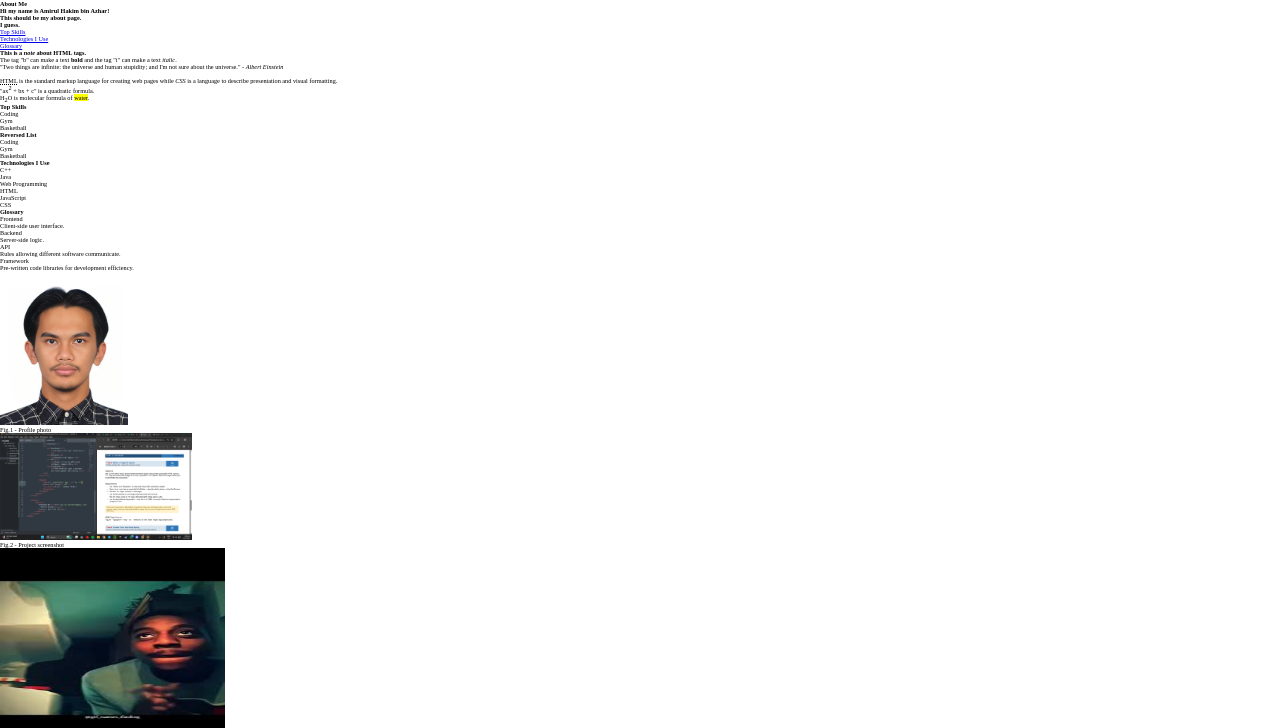
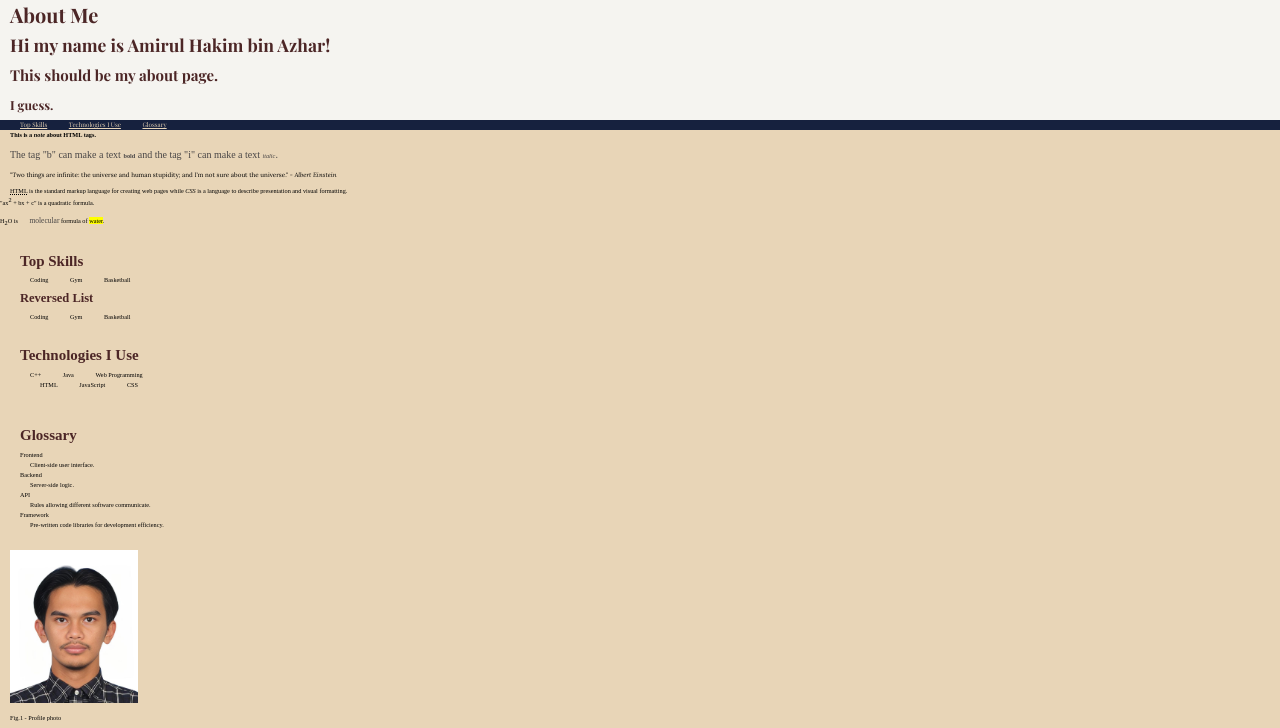
Before and after one commit to heartrow/Lab1ExercieCPAD, a plain HTML site: page contact.html in a window 1280 px wide. Shown: the top 728 px of the page. Drawn offline with nearby package versions, Linux system fonts and the light colour scheme; a web font is replaced by a local one.

Commit message:
Complete task 2

```diff
--- a/style.css
+++ b/style.css
@@ -21,3 +21,117 @@
   padding: 0;
   font-size: 0.625rem;
 }
+
+h1 {
+    padding-left: 1rem;
+    font-size: 2rem;
+    line-height: 3rem;
+    color: rgb(76, 38, 38);
+}
+
+h2 {
+    padding-left: 1rem;
+    font-size: 1.75rem;
+    line-height: 3rem;
+    color: rgb(76, 38, 38);
+}
+
+h3 {
+    padding-left: 1rem;
+    font-size: 1.5rem;
+    line-height: 3rem;
+    color: rgb(76, 38, 38);
+}
+
+h4 {
+    padding-left: 1rem;
+    font-size: 1.25rem;
+    line-height: 3rem;
+    color: rgb(76, 38, 38);
+}
+
+p {
+    padding-left: 1rem;
+    font-size: 1rem;
+    line-height: 3rem;
+    color: rgb(73, 70, 70);
+}
+
+small {
+    padding-left: 1rem;
+    font-size: 0.75rem;
+    line-height: 3rem;
+    color: rgb(73, 70, 70);
+}
+
+header {
+    font-family: var(--font-heading);
+    background-color: var(--color-surface);
+}
+
+nav{
+    background-color: var(--color-secondary);
+}
+
+main{
+    background-color: var(--color-accent);
+}
+
+footer{
+    background-color: var(--color-surface);
+    padding: 1rem;
+}
+
+blockquote{
+    padding-left: 1rem;
+    font-family: var(--font-body);
+}
+
+ol, li {
+    padding-left: 1rem;
+    display: inline;
+    margin-right: 1rem;
+}
+
+ul, strong, abbr, dl {
+    padding-left: 1rem;
+    display: inline-;
+    line-height: 1rem;
+}
+
+dd {
+    padding-left: 1rem;
+}
+
+a:link, a:visited {
+    color: #e8d5b7;
+    font-weight: normal;
+}
+
+a:hover {
+    color: #ff9d00;
+    font-weight: normal;
+}
+
+a:active {
+    color: #ff9d00;
+    font-weight: bold;
+}
+
+figcaption {
+    padding-left: 1rem; /*make space outside of border*/
+}
+
+img {
+    margin: 1rem; /*make space inside of border*/
+    box-shadow: #666666;
+}
+
+form, label, section {
+    padding: 1rem;
+}
+
+fieldset, input, button {
+    border-radius: 15px;
+    box-shadow: gray;
+}
```
